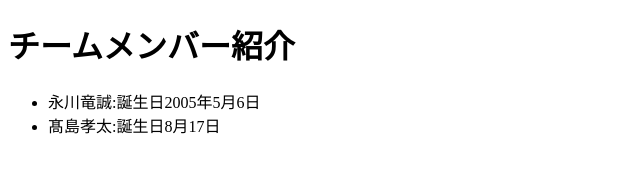
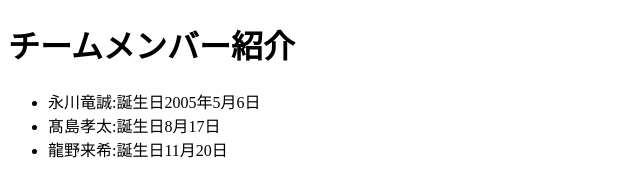
Before and after one commit to ryusei82/kadai3, a plain HTML site: page index.html in a window 1280 px wide. Shown: the whole page, without its empty margins (0-640 px from the left). Drawn offline with Linux system fonts and the light colour scheme.

Commit message:
Update index.html

```diff
--- a/index.html
+++ b/index.html
@@ -11,6 +11,7 @@
         <!--メンバー紹介をここに追加-->
         <li>永川竜誠:誕生日2005年5月6日</li>
         <li>髙島孝太:誕生日8月17日</li>
+        <li>龍野来希:誕生日11月20日</li>
     </ul>
 </body>
 </html>
```
